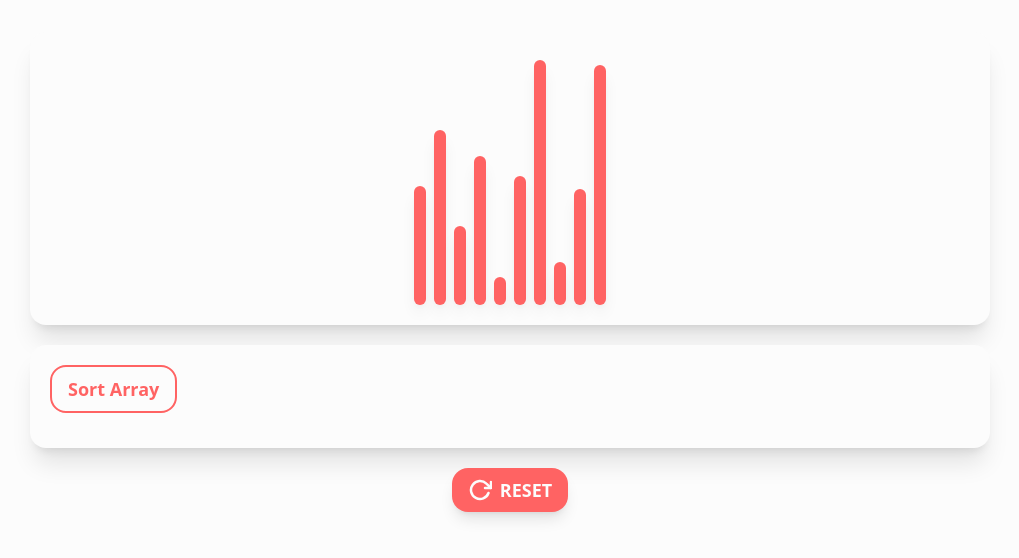
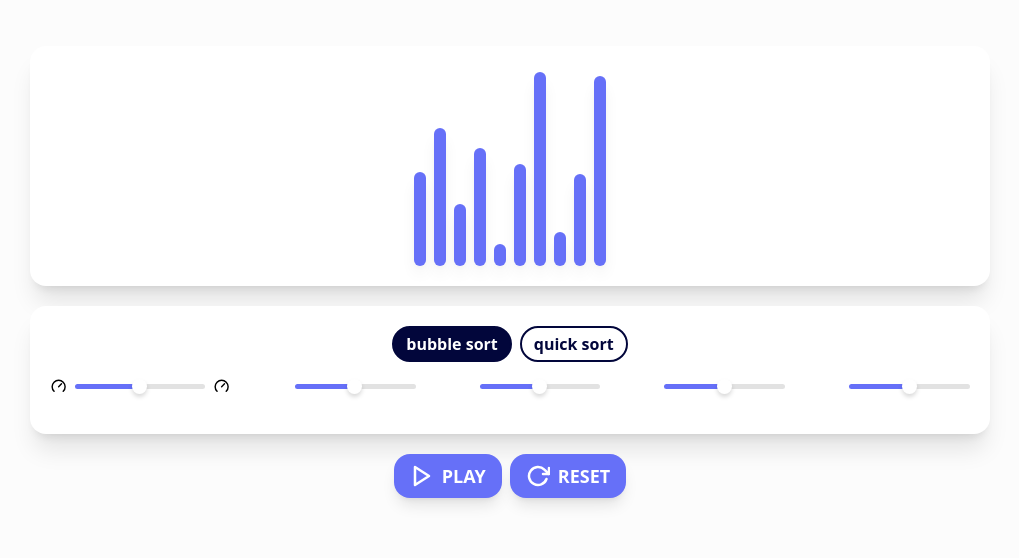
Before and after one commit to therealnin3/Sorting-Visualizer, a React (Vite) app: page / in a window 1280 px wide. Shown: the part 128-686 px from the top of the page, without its empty margins (130-1149 px from the left). Built offline with nearby package versions, Linux system fonts and the light colour scheme.

Commit message:
sliders added and selection of sorts

```diff
--- a/src/App.jsx
+++ b/src/App.jsx
@@ -1,12 +1,51 @@
 import React, { useState, useEffect } from "react";
-import { FiRotateCw } from "react-icons/fi";
+import { FiRotateCw, FiPlay } from "react-icons/fi";
+import { TbBrandSpeedtest } from "react-icons/tb";
 import "./index.css";
-import { bubbleSort, quickSortMain } from "./SortingAlgorithms";
+import { bubbleSortMain, quickSortMain } from "./SortingAlgorithms";
+import Slider from "./components/Slider";
+import SortCard from "./components/SortCard";
 
 function App() {
+  // Data
   const [dataNumbers, setDataNumbers] = useState([]);
   const [dataColors, setDataColors] = useState([]);
   const [dataCurrentMax, setDataCurrentMax] = useState(0);
+
+  // Sliders
+  const [sliderNumberAmount, setSliderNumberAmount] = useState(50);
+  const [sliderSpeed, setSliderSpeed] = useState(50);
+
+  // Sort Variables
+  const [selectionSortVar] = useState({
+    name: "selection sort",
+    function: () => {}, // TODO:
+  });
+
+  const [bubbleSortVar] = useState({
+    name: "bubble sort",
+    function: bubbleSortMain,
+  });
+
+  const [insertionSortVar] = useState({
+    name: "insertion sort",
+    function: () => {}, // TODO:
+  });
+
+  const [mergeSortVar] = useState({
+    name: "merge sort",
+    function: () => {}, // TODO:
+  });
+
+  const [quickSortVar] = useState({
+    name: "quick sort",
+    function: quickSortMain,
+  });
+
+  // Constants
+  const barColor = "bg-primary-100";
+  const barColorActive = "bg-primary-200";
+  const [selectedSort, setSelectedSort] = useState(bubbleSortVar);
 
   useEffect(() => {
     generateRandomData(5, 100, 10);
@@ -29,20 +68,20 @@ function App() {
 
     setDataColors((prevDataColors) => {
       const newDataColors = [...prevDataColors];
-      newDataColors[shift.left] = "bg-blue-500";
-      newDataColors[shift.right] = "bg-blue-500";
+      newDataColors[shift.left] = barColorActive;
+      newDataColors[shift.right] = barColorActive;
       return newDataColors;
     });
 
     setTimeout(() => {
       setDataColors((prevDataColors) => {
         const newDataColors = [...prevDataColors];
-        newDataColors[shift.left] = "bg-primary";
-        newDataColors[shift.right] = "bg-primary";
+        newDataColors[shift.left] = barColor;
+        newDataColors[shift.right] = barColor;
         return newDataColors;
       });
       playAnimations(animations.slice(1));
-    }, 20);
+    }, 100);
   };
 
   const generateRandomData = (minNumber, maxNumber, totalNumbers) => {
@@ -56,7 +95,7 @@ function App() {
         currentMax = number;
       }
       numbers.push(number);
-      colors.push("bg-primary");
+      colors.push(barColor);
     }
     setDataNumbers(numbers);
     setDataColors(colors);
@@ -64,8 +103,8 @@ function App() {
   };
 
   return (
-    <div className="bg-base-100 h-screen w-screen flex flex-col items-center justify-center gap-5 overflow-hidden p-40">
-      <div className="bg-base-100 flex justify-center items-end gap-2 w-full h-3/4 rounded-2xl shadow-xl p-5">
+    <div className="bg-base-200 h-screen w-screen flex flex-col items-center justify-center gap-5 overflow-hidden p-40">
+      <div className="bg-base-100 flex justify-center items-end gap-2 w-full h-1/2 rounded-2xl shadow-xl p-5">
         {dataNumbers.map((item, index) => (
           <div
             key={index}
@@ -74,21 +113,78 @@ function App() {
           ></div>
         ))}
       </div>
-      <div className="bg-base-100 w-full h-1/4 rounded-2xl shadow-xl p-5">
+      <div className="bg-base-100 w-full h-fit rounded-2xl shadow-xl p-5 flex gap-3 flex-col items-center justify-center overflow-hidden">
+        <div className="flex flex-row gap-2">
+          <SortCard
+            sortConstVar={bubbleSortVar}
+            selectedSort={selectedSort}
+            setSelectedSort={setSelectedSort}
+          />
+          <SortCard
+            sortConstVar={quickSortVar}
+            selectedSort={selectedSort}
+            setSelectedSort={setSelectedSort}
+          />
+        </div>
+
+        <div className="w-full flex flex-row justify-between gap-16 mb-4">
+          <Slider
+            sliderID="sliderNumberAmount"
+            min={1}
+            max={100}
+            sliderValue={sliderNumberAmount}
+            setSliderValue={setSliderNumberAmount}
+            leftIcon={<TbBrandSpeedtest size={24} />}
+            rightIcon={<TbBrandSpeedtest size={24} />}
+          />
+          <Slider
+            sliderID="sliderSpeed"
+            min={1}
+            max={100}
+            sliderValue={sliderSpeed}
+            setSliderValue={setSliderSpeed}
+          />
+          <Slider
+            sliderID="toets1"
+            min={1}
+            max={100}
+            sliderValue={sliderSpeed}
+            setSliderValue={setSliderSpeed}
+          />
+          <Slider
+            sliderID="toets2"
+            min={1}
+            max={100}
+            sliderValue={sliderSpeed}
+            setSliderValue={setSliderSpeed}
+          />
+          <Slider
+            sliderID="toets3"
+            min={1}
+            max={100}
+            sliderValue={sliderSpeed}
+            setSliderValue={setSliderSpeed}
+          />
+        </div>
+      </div>
+      <div className="flex flex-row gap-2">
         <button
-          onClick={() => playAnimations(quickSortMain([...dataNumbers]))}
-          className="flex items-center justify-center gap-2 w-fit h-fit px-4 py-2 border-primary border-2 font-bold text-lg text-primary rounded-2xl"
+          onClick={() =>
+            playAnimations(selectedSort.function([...dataNumbers]))
+          }
+          className="flex items-center justify-center gap-2 w-fit h-fit px-4 py-2 bg-primary-100 font-bold text-lg text-base-100 shadow-lg rounded-2xl"
         >
-          <label className="hover:cursor-pointer">Sort Array</label>
+          <FiPlay className="icon" size={24} />
+          <label className="hover:cursor-pointer">PLAY</label>
+        </button>
+        <button
+          onClick={() => generateRandomData(5, 100, 30)}
+          className="flex items-center justify-center gap-2 w-fit h-fit px-4 py-2 bg-primary-100 font-bold text-lg text-base-100 shadow-lg rounded-2xl"
+        >
+          <FiRotateCw className="icon" size={24} />
+          <label className="hover:cursor-pointer">RESET</label>
         </button>
       </div>
-      <button
-        onClick={() => generateRandomData(5, 100, 30)}
-        className="flex items-center justify-center gap-2 w-fit h-fit px-4 py-2 bg-primary font-bold text-lg text-base-100 shadow-lg rounded-2xl"
-      >
-        <FiRotateCw className="icon" size={24} />
-        <label className="hover:cursor-pointer">RESET</label>
-      </button>
     </div>
   );
 }
--- a/src/SortingAlgorithms.jsx
+++ b/src/SortingAlgorithms.jsx
@@ -1,7 +1,7 @@
 import React from "react";
 
 // Resource from https://www.geeksforgeeks.org/bubble-sort/?ref=shm
-export function bubbleSort(arr) {
+export function bubbleSortMain(arr) {
   const animations = [];
   var n = arr.length;
   var i, j, temp;
--- /dev/null
+++ b/src/components/Slider.jsx
@@ -0,0 +1,33 @@
+import React from "react";
+
+function Slider({
+  sliderID,
+  min,
+  max,
+  sliderValue,
+  setSliderValue,
+  leftIcon,
+  rightIcon,
+}) {
+  const trackBackground = `linear-gradient(to right, var(--primary-100) 0%,
+          var(--primary-100) ${sliderValue}%, var(--base-300) ${sliderValue}%,
+          var(--base-300) 100%)`;
+  return (
+    <div className="flex flex-row gap-2 items-center justify-center">
+      {leftIcon}
+      <input
+        className="slider"
+        type="range"
+        min={min}
+        max={max}
+        value={sliderValue}
+        id={sliderID}
+        onChange={(e) => setSliderValue(e.target.value)}
+        style={{ background: trackBackground }}
+      />
+      {rightIcon}
+    </div>
+  );
+}
+
+export default Slider;
--- /dev/null
+++ b/src/components/SortCard.jsx
@@ -0,0 +1,23 @@
+import React from "react";
+
+function SortCard({ sortConstVar, selectedSort, setSelectedSort }) {
+  return (
+    <div
+      onClick={() =>
+        setSelectedSort({
+          name: sortConstVar.name,
+          function: sortConstVar.function,
+        })
+      }
+      className={`${
+        sortConstVar.name === selectedSort.name
+          ? "bg-primary-200 text-base-100"
+          : "text-primary-200"
+      } px-3 py-1 border-2 border-primary-200 font-semibold hover:cursor-pointer rounded-full text-md`}
+    >
+      {sortConstVar.name}
+    </div>
+  );
+}
+
+export default SortCard;
--- a/src/index.css
+++ b/src/index.css
@@ -2,36 +2,41 @@
 @tailwind components;
 @tailwind utilities;
 
+/* ROOT */
+:root {
+  --base-100: theme("colors.base.100");
+  --base-200: theme("colors.base.200");
+  --base-300: theme("colors.base.300");
+  --primary-100: theme("colors.primary.100");
+  --primary-200: theme("colors.primary.200");
+}
+
+/* ICON STYLE */
 .icon {
   stroke-width: 2.5px;
 }
 
+/* SLIDER STYLE */
+
+/* SLIDER TRACK */
 .slider {
   -webkit-appearance: none;
   width: 100%;
-  height: 15px;
-  border-radius: 5px;
-  background: #d3d3d3;
+  height: 5px;
+  background: var(--base-300);
+  border-radius: 100px;
   outline: none;
-  opacity: 0.7;
-  -webkit-transition: 0.2s;
-  transition: opacity 0.2s;
+  border: none;
 }
 
+/* SLIDER THUMB */
 .slider::-webkit-slider-thumb {
   -webkit-appearance: none;
   appearance: none;
-  width: 25px;
-  height: 25px;
+  width: 15px;
+  height: 15px;
   border-radius: 50%;
-  background: #04aa6d;
+  background: var(--base-100);
+  box-shadow: 0 3px 4px rgba(0, 0, 0, 0.146);
   cursor: pointer;
 }
-
-.slider::-moz-range-thumb {
-  width: 25px;
-  height: 25px;
-  border-radius: 50%;
-  background: #04aa6d;
-  cursor: pointer;
-}
--- a/tailwind.config.js
+++ b/tailwind.config.js
@@ -7,13 +7,25 @@ export default {
         height: "height",
       },
       colors: {
-        primary: "#ff6363",
+        primary: {
+          100: "#6670F8",
+          200: "#02063B",
+        },
         base: {
-          100: "#fcfcfc",
-          200: "d9d9d9",
+          100: "#FFFFFF",
+          200: "#FCFCFC",
+          300: "#E2E2E2",
         },
       },
     },
   },
   plugins: [],
 };
+
+// amount of divs
+// speed of solve
+// color of divs
+// buttons for different algorithms
+// buttons for different sorted arrays
+// min and max vales
+// allow same values
```
